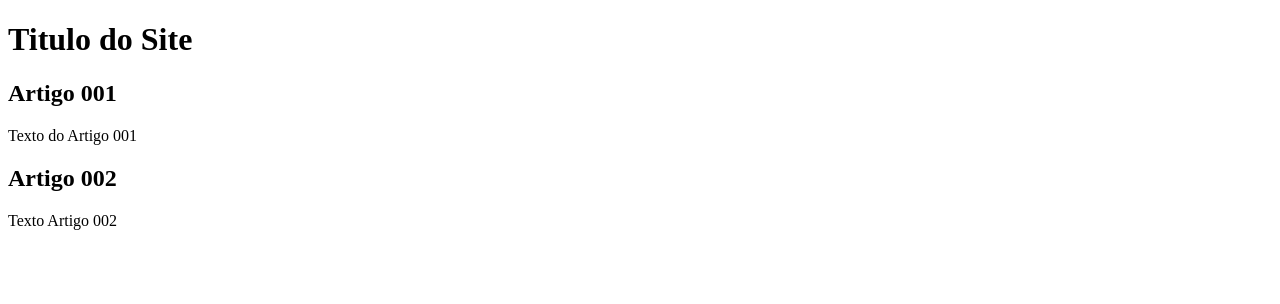
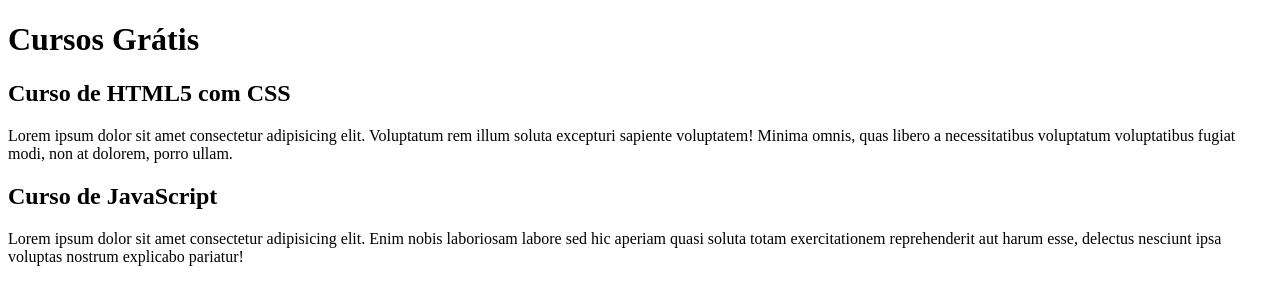
Before and after one commit to fabiohenriquedasilveira/projeto-site, a plain HTML site: page index.html in a window 1280 px wide. Drawn offline with Linux system fonts and the light colour scheme.

Commit message:
início da produção de conteúdo

```diff
--- a/index.html
+++ b/index.html
@@ -8,15 +8,15 @@
 <body>
     <main>
         <header>
-            <h1>Titulo do Site</h1>
+            <h1>Cursos Grátis</h1>
         </header>
         <article>
-            <h2>Artigo 001</h2>
-            <p>Texto do Artigo 001</p>
+            <h2>Curso de HTML5 com CSS</h2>
+            <p>Lorem ipsum dolor sit amet consectetur adipisicing elit. Voluptatum rem illum soluta excepturi sapiente voluptatem! Minima omnis, quas libero a necessitatibus voluptatum voluptatibus fugiat modi, non at dolorem, porro ullam.</p>
         </article>
         <article>
-            <h2>Artigo 002</h2>
-            <p>Texto Artigo 002</p>
+            <h2>Curso de JavaScript</h2>
+            <p>Lorem ipsum dolor sit amet consectetur adipisicing elit. Enim nobis laboriosam labore sed hic aperiam quasi soluta totam exercitationem reprehenderit aut harum esse, delectus nesciunt ipsa voluptas nostrum explicabo pariatur!</p>
         </article>
 
     </main>
```
